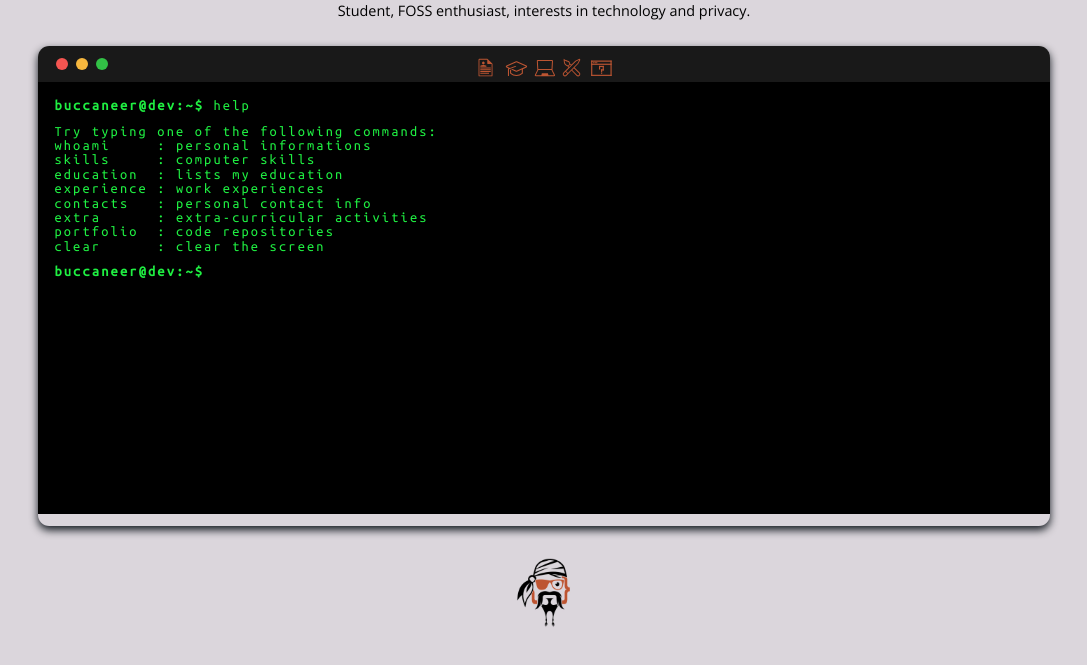
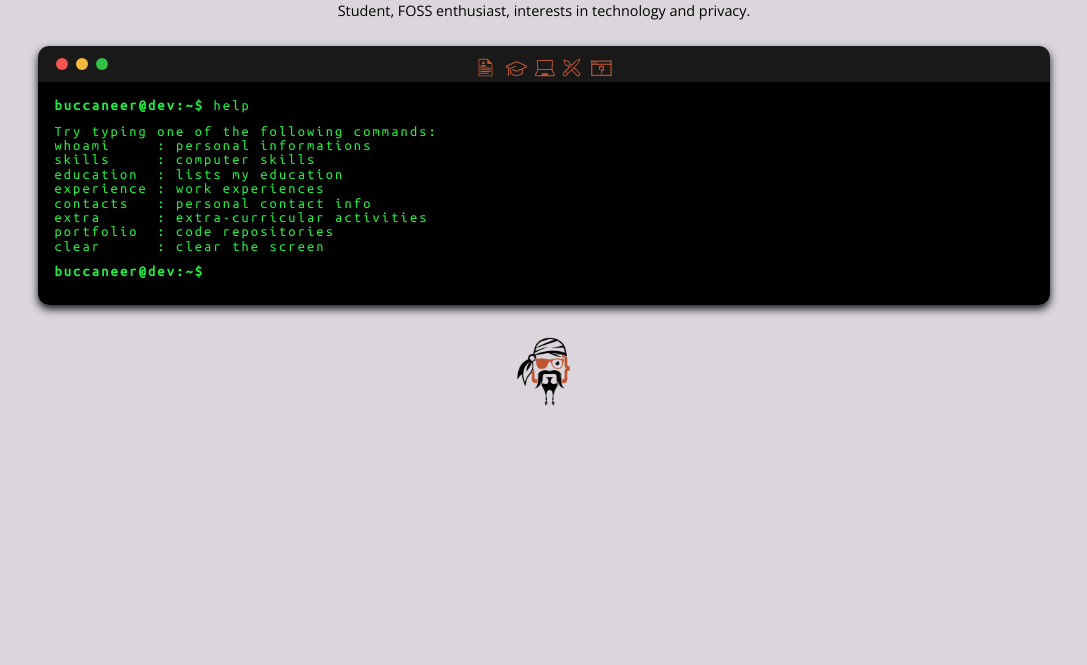
Before and after one commit to Ventrosky/Ventrosky.github.io, a plain HTML site: page index.html in a window 1280 px wide. Shown: the part 113-778 px from the top of the page, without its empty margins (96-1183 px from the left). Drawn offline with nearby package versions, Linux system fonts and the light colour scheme.

Commit message:
Update style.css

```diff
--- a/style.css
+++ b/style.css
@@ -45,7 +45,7 @@ p {
   border-radius: 0.7rem;
   overflow: hidden;
   font-family: 'Ubuntu Mono', sans-serif;
-  height: 60vh;
+  height: 100%;
 }
 
 .bar {
@@ -147,7 +147,7 @@ p {
   position: relative;
   padding: 1rem;
   overflow-y: scroll;
-  height: 50vh;
+  height: 100%;
 }
 .terminal .prompt {
   color: #1ff042;
```
